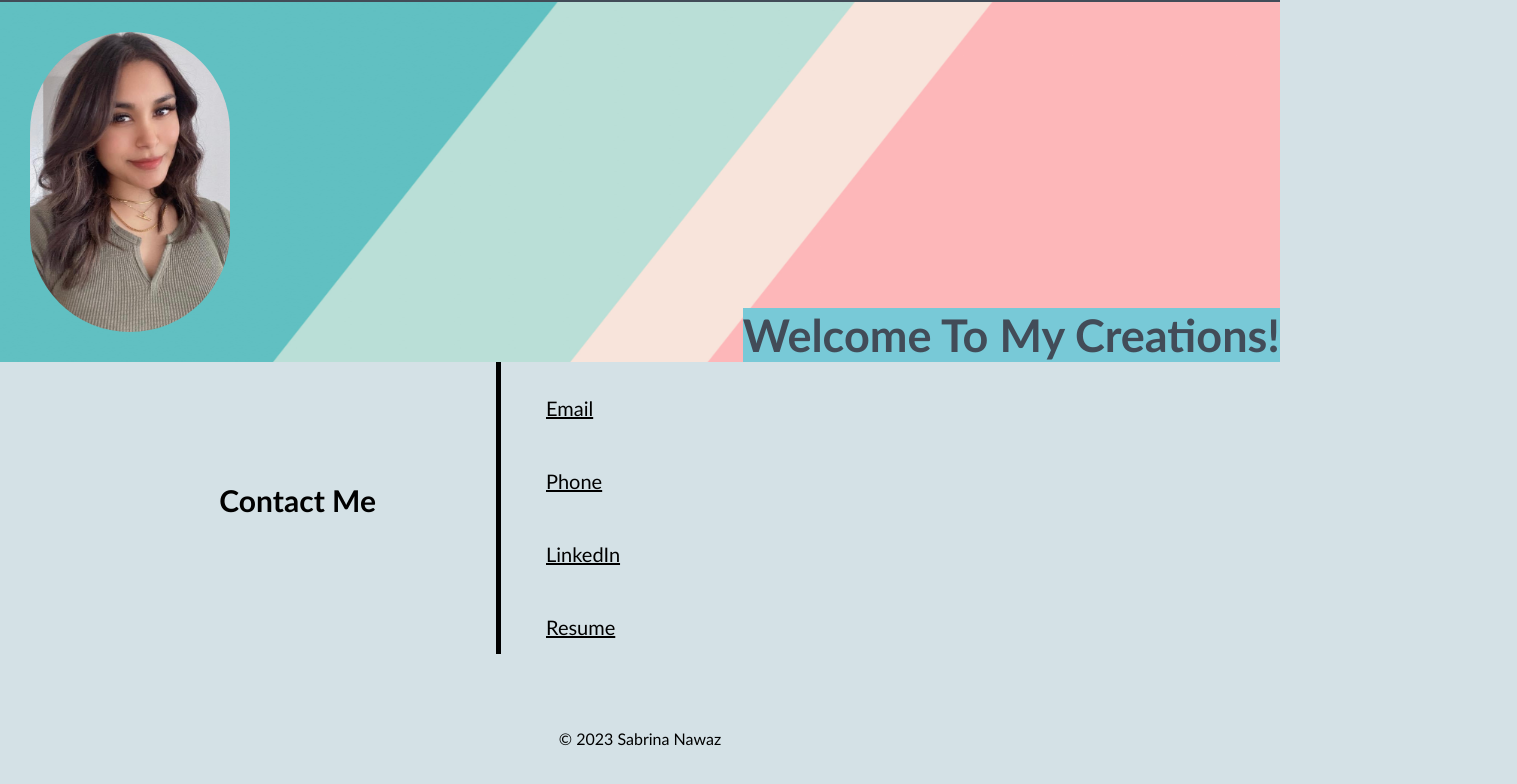
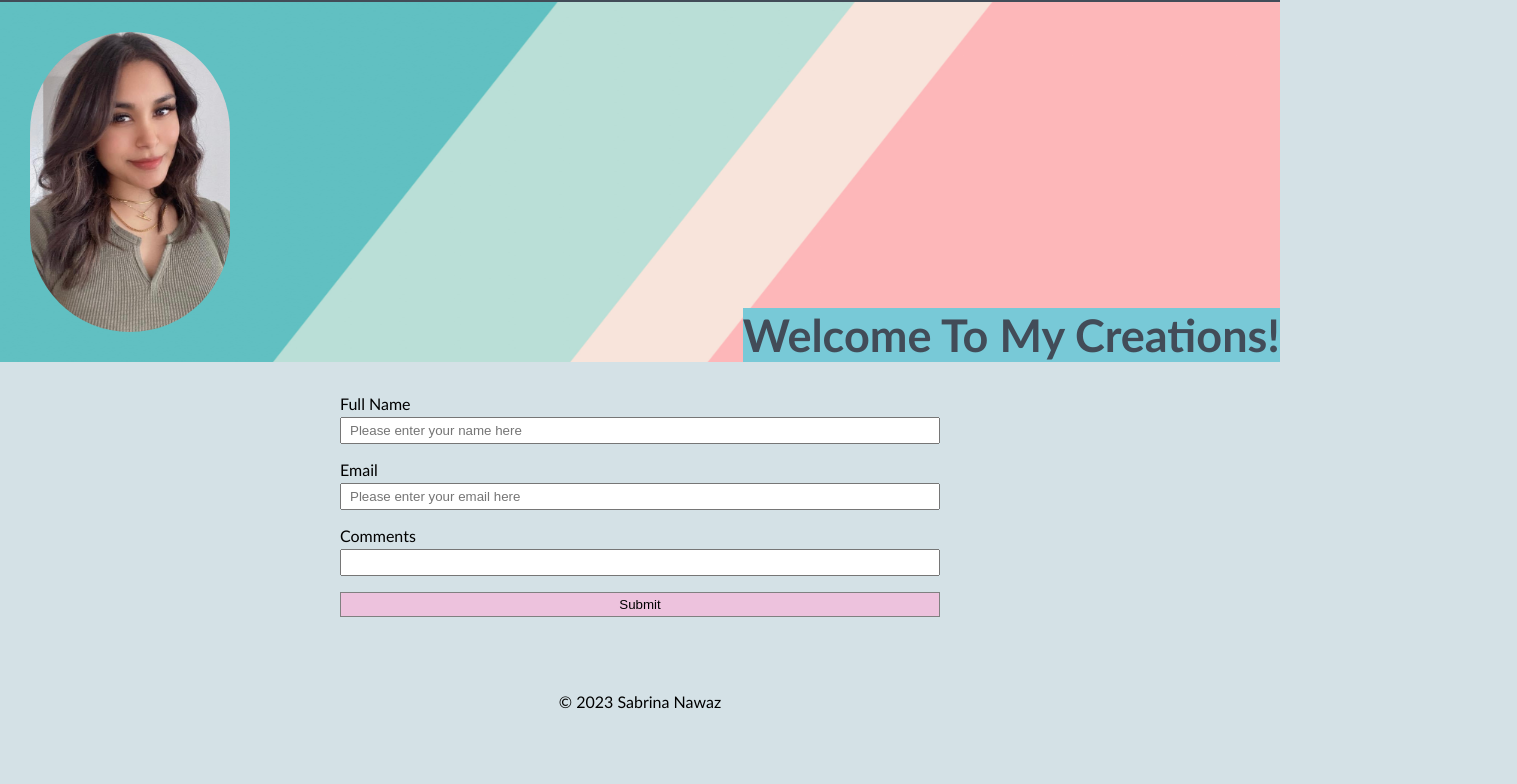
Before and after one commit to Sabrina-Nawaz/react-portfolio, a React (Create React App) app in the folder react-portfolio/: page /contact in a window 1280 px wide. Shown: the part 185-969 px from the top of the page, 1517 px wide, since content can reach past the window. Built offline with nearby package versions, Linux system fonts and the light colour scheme.

Commit message:
Created README, made edits to Resume.CSS file

```diff
--- a/react-portfolio/src/components/About/About.jsx
+++ b/react-portfolio/src/components/About/About.jsx
@@ -3,9 +3,9 @@ import "./About.css"
 
 function About() {
     return (
-        <section id="about-me" class="side-bar">
+        <section id="about-me" className="side-bar">
         <h2>About Me</h2>
-        <div class="about">
+        <div className="about">
             <p>My name is Sabrina and I live in Toronto, Canada. I am a well-rounded individual who enjoys fitness,
                 meditation,video games and music festivals. I have a background in administrative work in the legal
                 and HR world, however, I wanted a more meaningful impact in what I do, so now when I am not in front
--- a/react-portfolio/src/components/Contact/Contact.css
+++ b/react-portfolio/src/components/Contact/Contact.css
@@ -1,30 +1,34 @@
-
-section {
-    width: 100%;
-    padding: 0;
-    margin: 0;
+input {
+padding: 4px 8px;
+width: 100%;
+box-sizing: border-box;
 }
 
-.side-bar {
+button {
+padding: 4px 8px;
+background-color: rgb(237, 194, 221);
+color: black;
+border: 1px solid grey;
+width: 100%;
+}
+
+#contact {
     display: flex;
-    gap: 30px;
+    flex-direction: column;
+    gap: 16px;
+    width: 100%;
+    max-width: 600px;
+    margin: 0 auto;
+    margin-top: 32px;
 
 }
 
-.side-bar > h2 {
-    padding: 120px;
-    flex: 0 0 25%;
-    border-right: 5px solid black;
-    text-align: right;
-    font-size: 30px;
+#contact > div {
+    display: flex;
+    flex-direction: column;
+    gap: 4px;
+    width: 100%
 }
-.side-bar > div{
-    flex: 0 0 77%;
+.error {
+    color:rgb(244, 101, 101)
 }
-.contactme a {
-    padding: 15px;
-    display: flex;
-    align-items: center;
-    color: black;
-    font-size: 20px;
-}
--- a/react-portfolio/src/components/Contact/Contact.jsx
+++ b/react-portfolio/src/components/Contact/Contact.jsx
@@ -1,23 +1,77 @@
-import React from "react";
-import './Contact.css'
+import React, { useState, useEffect } from 'react';
+import "./Contact.css"
 
-function Contact() {
-    return (
-      <section id="contact" class="side-bar contactme">
-      <h2>Contact Me</h2>
+export default function Contact() {
+  const [state, setState] = useState({
+    name: '',
+    email: '',
+    comments: '',
+    isSubmitted: false
+  })
+
+  const handleOnSubmit = () => {
+    setState(prev => {
+      const next = { ...prev }
+      next.isSubmitted = true;
+      return next;
+    })
+  }
+
+  const handleOnChange = (key) => (event) => {
+    setState(prev => {
+      const next = { ...prev }
+      next[key] = event.target.value
+      return next
+    })
+  }
+
+  useEffect(() => {
+    if (state.isSubmitted) {
+      const data = { ...state };
+      delete data.isSubmitted;
+      console.log('Form data', data);
+    }
+  }, [state])
+
+  return (
+    <div id="contact">
       <div>
-      <br />
-          <a href="mailto:sabrinanawaz23@gmail.com">Email</a>
-          <br />
-          <a href="tel:555-555-5555">Phone</a>
-          <br />
-          <a href="https://www.linkedin.com/in/nawazs/">LinkedIn</a>
-          <br />
-          <a href="#">Resume</a>
+      <label htmlFor="exampleName">Full Name</label>
+      <input
+        id="exampleName"
+        type="text"
+        name="text"
+        placeholder="Please enter your name here"
+        require="true"
+        onChange={handleOnChange('name')}
+      />
+      {state.isSubmitted && state.name.length <= 0 && <div className="error">Invalid name</div>}
+      </div>
+     <div>
+     <label htmlFor="exampleEmail">Email</label>
+      <input
+        id="exampleEmail"
+        name="Email"
+        placeholder="Please enter your email here"
+        type="email"
+        require="true"
+        onChange={handleOnChange('email')}
+      />
+      {state.isSubmitted && state.email.length <= 0 && <div className="error">Invalid email</div>}
+     </div>
+      <div>
+      <label htmlFor="exampleText">Comments</label>
+      <input
+        id="exampleText"
+        name="textarea"
+        type="textarea"
+        onChange={handleOnChange('comments')}
+      />
       </div>
 
-      </section>
-    );
-  }
-
-export default Contact;
+      <button type="submit" value="Submit" onClick={handleOnSubmit}>
+        Submit
+      </button>
+    </div>
+  );
+}
--- a/react-portfolio/src/components/Home/Home.jsx
+++ b/react-portfolio/src/components/Home/Home.jsx
@@ -3,8 +3,8 @@ import "./Home.css"
 
 function Home() {
     return (
-        <section class="hero">
-        <img class="hero-img" src="/assets/IMG_2336 2.jpg" alt="Picture of Sabrina"/>
+        <section className="hero">
+        <img className="hero-img" src="/assets/IMG_2336 2.jpg" alt="Picture of Sabrina"/>
         <div>
             <h2>Welcome To My Creations!</h2>
         </div>
--- a/react-portfolio/src/components/Resume/Resume.css
+++ b/react-portfolio/src/components/Resume/Resume.css
@@ -0,0 +1,10 @@
+h2 {
+    font-size: 35px;
+}
+
+.download {
+    font-size: 25px;
+    margin-top: 20px;
+    margin-bottom: 20px;
+    display: flex;
+}
--- a/react-portfolio/src/components/Resume/Resume.jsx
+++ b/react-portfolio/src/components/Resume/Resume.jsx
@@ -1,10 +1,12 @@
 import React from "react";
 import "./Resume.css"
 
-function Resume() {
+export default function Resume() {
     return (
-        <h1>My Resume</h1>
-
+        <div className="resume">
+        <h2>My Resume</h2>
+        <a className="download" href="/assets/Resume.zip">Download Resume</a>
+        <a href="/about"><img src="/assets/Resume.png" alt="Resume"/></a>
+    </div>
     );
 }
-export default Resume;
```
Also changed, not shown: react-portfolio/public/assets/Resume.png (added), 1 other file (tests, documents, lock files or other folders).
